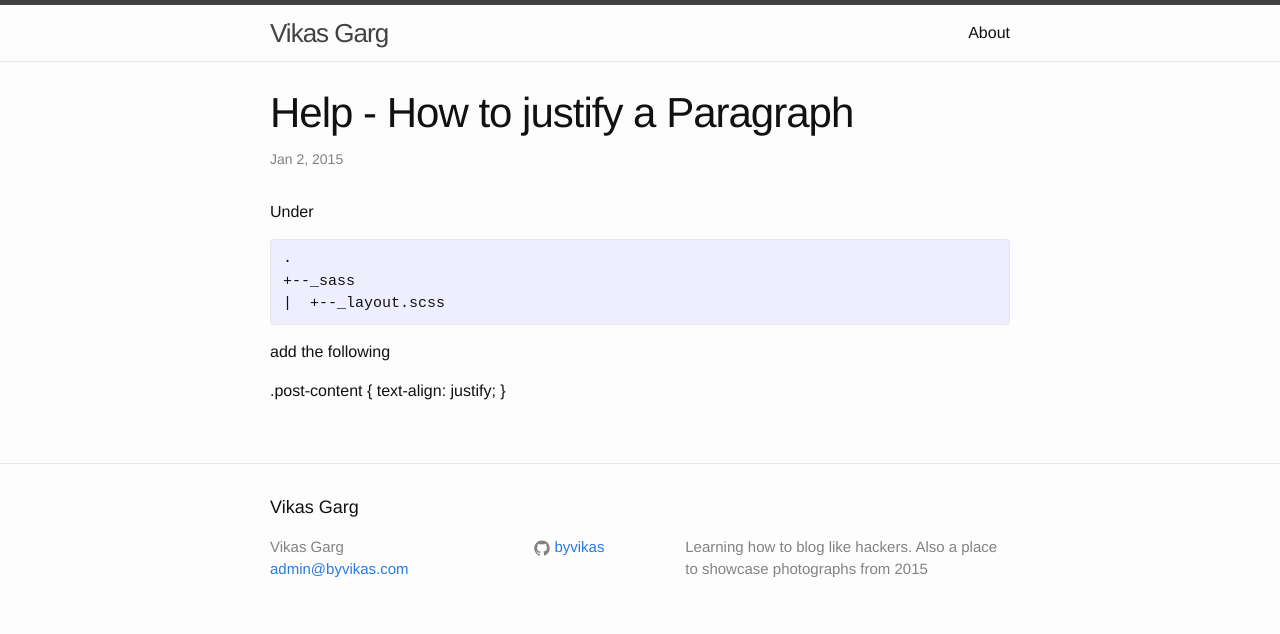
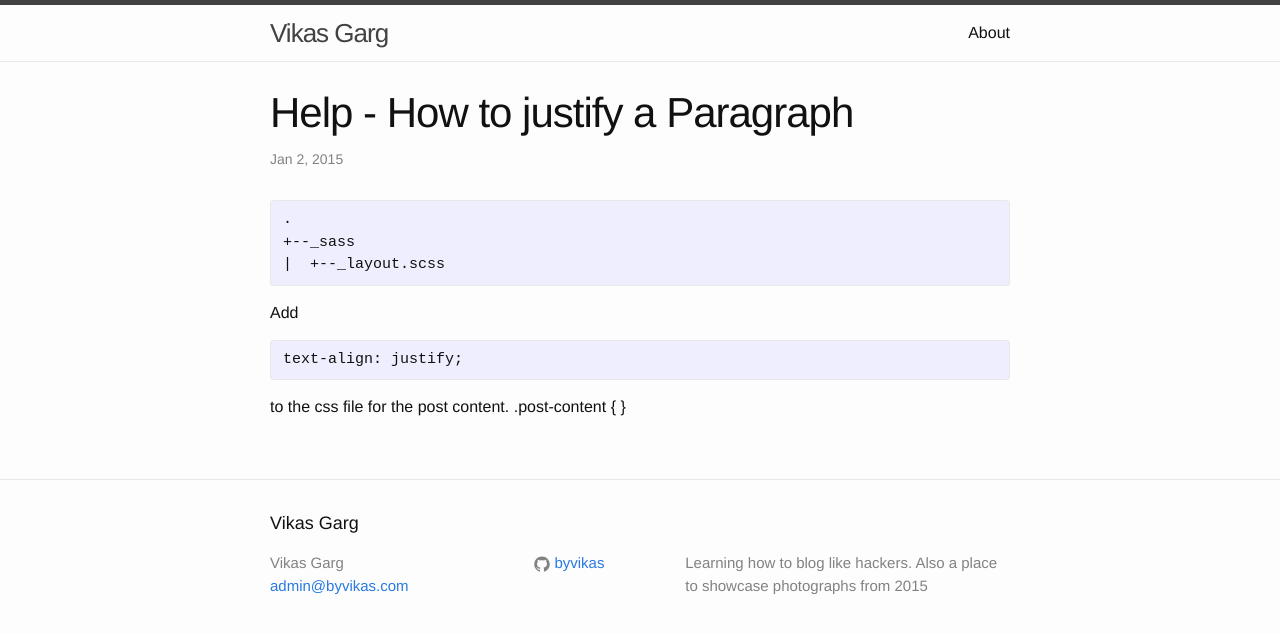
Before and after one commit to byvikas/byvikas.github.io, a Jekyll site: the page built from _posts/2015-01-02-how-to-justify-paragraphs.md, in a window 1280 px wide. Shown: the top 634 px of the page. Built offline with Jekyll 4.4.1, drawn with Linux system fonts in a browser that asks for light colours; a script that is not in the unit is left out.

Commit message:
Update 2015-01-02-how-to-justify-paragraphs.md

```diff
--- a/_posts/2015-01-02-how-to-justify-paragraphs.md
+++ b/_posts/2015-01-02-how-to-justify-paragraphs.md
@@ -5,14 +5,14 @@ date:   2015-01-02 21:00:23
 categories: help css
 ---
 
-Under
 <pre>
 .
 +--_sass
 |  +--_layout.scss
 </pre>
-add the following
 
+Add
+<pre>text-align: justify;</pre>
+to the css file for the post content.
 .post-content {
-    text-align: justify;
     }
```
